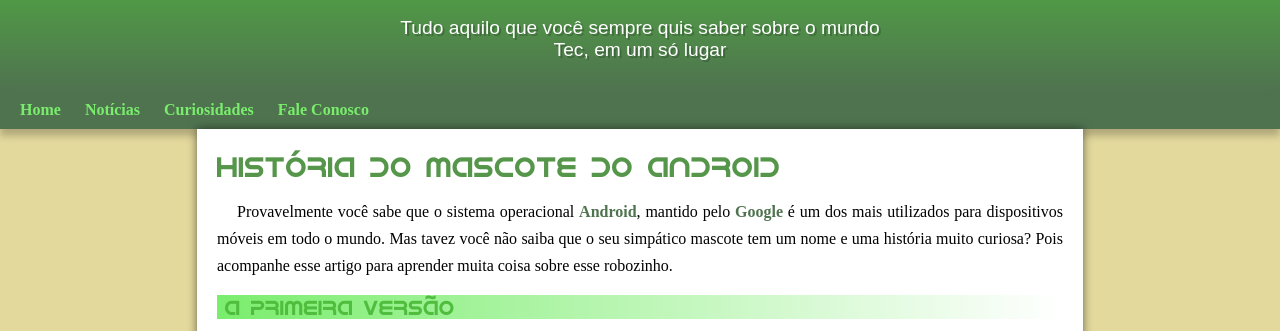
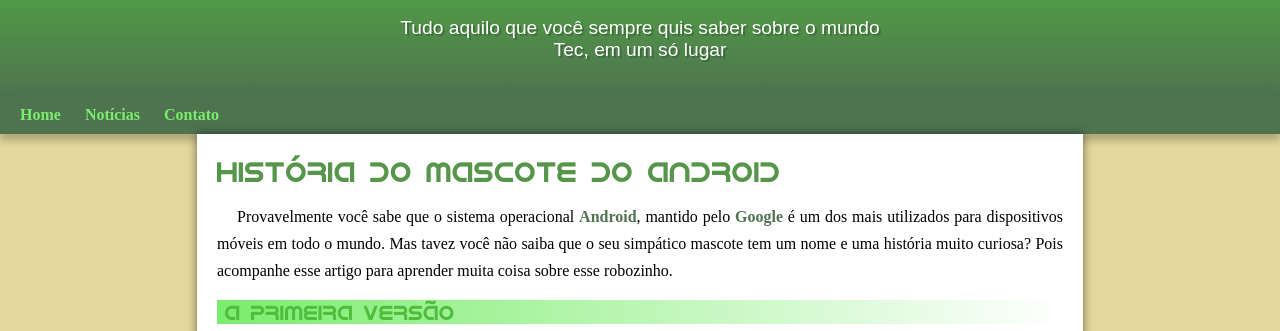
Before and after one commit to felipealvesrodrigues/projeto-android, a plain HTML site: page index.html in a window 1280 px wide. Shown: the part 90-421 px from the top of the page. Drawn offline with Linux system fonts and the light colour scheme; a web font is replaced by a local one.

Commit message:
atualização do menu

```diff
--- a/index.html
+++ b/index.html
@@ -15,8 +15,7 @@
     <nav>
         <a href="#">Home</a>
         <a href="#">Notícias</a>
-        <a href="#">Curiosidades</a>
-        <a href="#">Fale Conosco</a>
+        <a href="#">Contato</a>
     </nav>
     <main>
         <article>
--- a/style/style.css
+++ b/style/style.css
@@ -64,7 +64,7 @@ header > p {
     margin: auto;
     padding-right: 10px;
     padding-left: 10px;
-    padding-bottom: 30px;
+    padding-bottom: 35px;
     text-shadow: 2px 2px 0px rgba(0, 0, 0, 0.208);
 }
 
```
